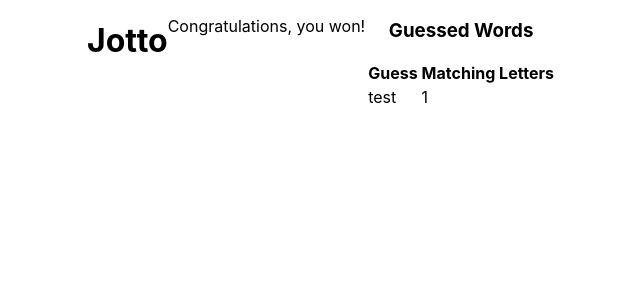
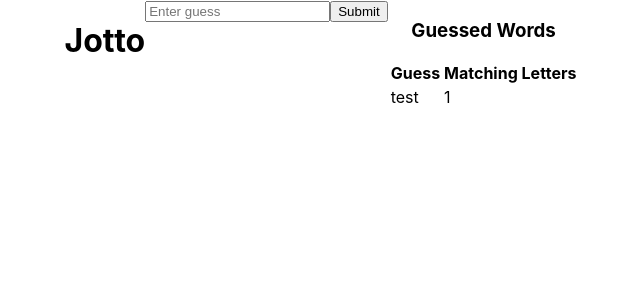
Before and after one commit to JPedroSilveira/react-tdd-bootcamp, a React (Create React App) app in the folder jotto/: page / in a window 1280 px wide. Shown: the top 300 px of the page, without its empty margins (318-958 px from the left). Built offline with nearby package versions, Linux system fonts and the light colour scheme.

Commit message:
Feat(Jotto>App): base components and tests

```diff
--- a/jotto/src/App.tsx
+++ b/jotto/src/App.tsx
@@ -1,15 +1,15 @@
 import './App.css';
-import Congrats from './component/congrats'
+import GuessBox from './component/guess_box'
 import GuessedWords from './component/guessed_words'
 
 function App() {
   return (
-    <div className="app" data-test='app'>
+    <div className='app' data-test='app'>
       <h1 data-test="app-title">Jotto</h1>
-      <Congrats success={false} />
+      <GuessBox success={false} data-test='app-guess-box'/>
       <GuessedWords words={[
         {value: 'test', letterMatchCount: 1}
-      ]} />
+      ]} data-test='app-guessed-words'/>
     </div>
   );
 }
```
Also changed, not shown: 1 other file (tests, documents, lock files or other folders).
